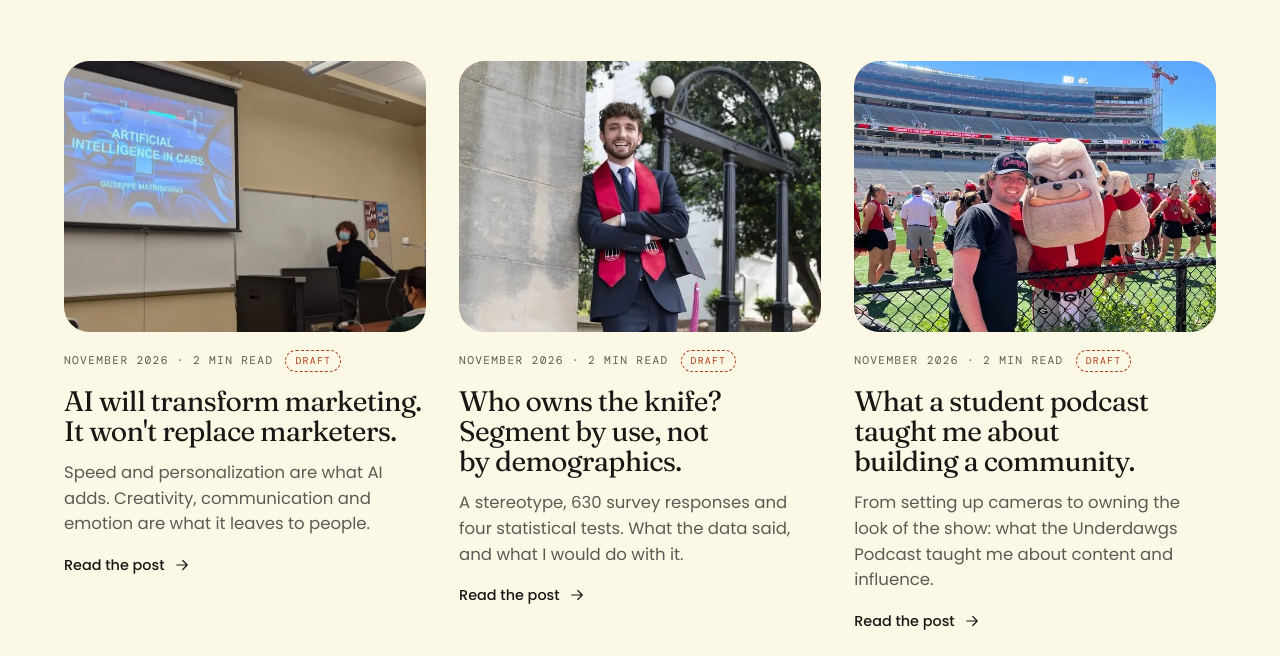
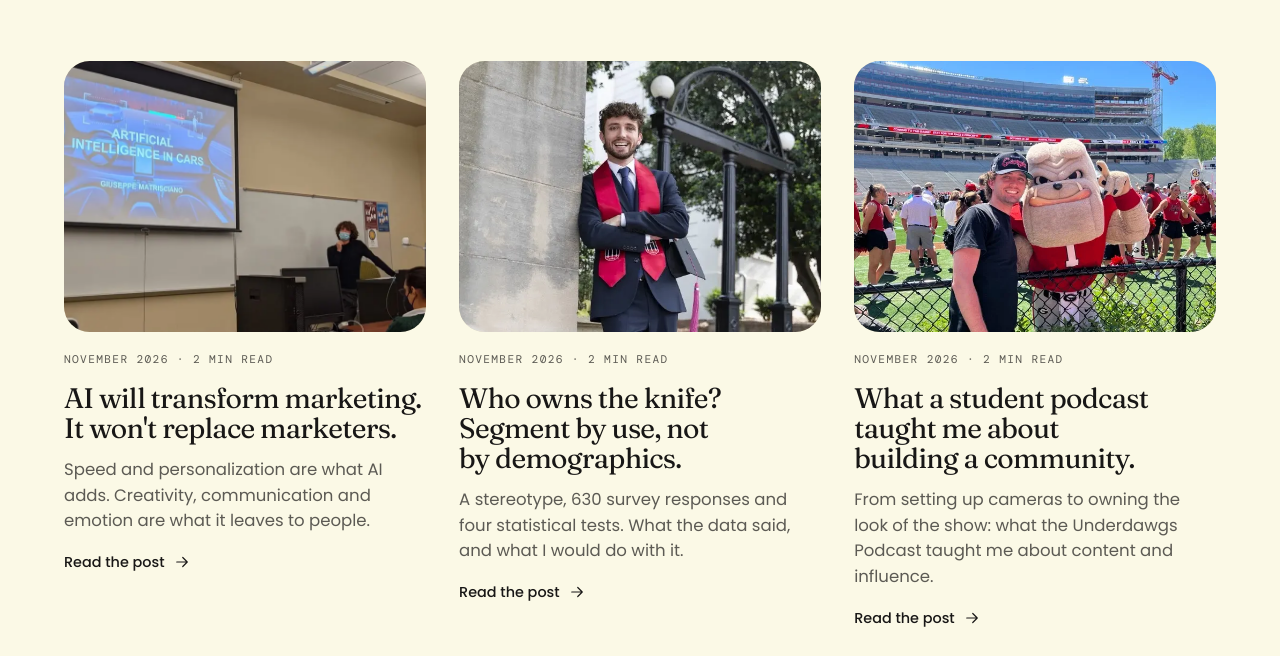
Before and after one commit to MatriscianoSalvatore/giuseppe-matrisciano, a plain HTML site: page blog.html in a window 1280 px wide. Shown: the part 441-1097 px from the top of the page. Drawn offline with nearby package versions, Linux system fonts and the light colour scheme.

Commit message:
Remove the draft label from the blog posts

```diff
--- a/blog.html
+++ b/blog.html
@@ -61,12 +61,12 @@
 					<p class="sec-lede rv">How I think about marketing: what I'm learning, what the data says, and what I would do with it.</p>
 				</header>
 				<!-- PLACEHOLDER POSTS: three first drafts built from the notes already on the site.
-				     Giuseppe rewrites them in his own words; then remove the "Draft" labels. -->
+				     Giuseppe rewrites them in his own words. -->
 				<div class="posts">
 					<article class="post-card rv">
 						<a href="blog-ai-will-not-replace-marketers.html" data-cursor="Read">
 							<span class="post-card-img"><img src="assets/img/st-petersburg-college-ai-in-cars-presentation-sm.webp" width="900" height="570" loading="lazy" decoding="async" alt="Giuseppe presenting in a classroom next to a slide titled Artificial Intelligence in Cars" style="object-position:50% 30%"></span>
-							<span class="post-card-meta">November 2026 · 2 min read<i class="draft">Draft</i></span>
+							<span class="post-card-meta">November 2026 · 2 min read</span>
 							<h2 class="post-card-title">AI will transform marketing. It won't replace marketers.</h2>
 							<span class="post-card-desc">Speed and personalization are what AI adds. Creativity, communication and emotion are what it leaves to people.</span>
 							<span class="post-card-more">Read the post<svg viewBox="0 0 24 24" aria-hidden="true"><path d="M5 12h14M13 6l6 6-6 6"/></svg></span>
@@ -75,7 +75,7 @@
 					<article class="post-card rv">
 						<a href="blog-segment-by-use-not-demographics.html" data-cursor="Read">
 							<span class="post-card-img"><img src="assets/img/uga-graduation-arch-sm.webp" width="600" height="900" loading="lazy" decoding="async" alt="Giuseppe smiling beside the Arch at the University of Georgia, wearing a red graduation stole" style="object-position:50% 24%"></span>
-							<span class="post-card-meta">November 2026 · 2 min read<i class="draft">Draft</i></span>
+							<span class="post-card-meta">November 2026 · 2 min read</span>
 							<h2 class="post-card-title">Who owns the knife? Segment by use, not by demographics.</h2>
 							<span class="post-card-desc">A stereotype, 630 survey responses and four statistical tests. What the data said, and what I would do with it.</span>
 							<span class="post-card-more">Read the post<svg viewBox="0 0 24 24" aria-hidden="true"><path d="M5 12h14M13 6l6 6-6 6"/></svg></span>
@@ -84,7 +84,7 @@
 					<article class="post-card rv">
 						<a href="blog-what-a-student-podcast-taught-me.html" data-cursor="Read">
 							<span class="post-card-img"><img src="assets/img/uga-hairy-dawg-sanford-stadium-sm.webp" width="675" height="900" loading="lazy" decoding="async" alt="Giuseppe in a Georgia cap next to Hairy Dawg, the University of Georgia mascot, at Sanford Stadium" style="object-position:50% 34%"></span>
-							<span class="post-card-meta">November 2026 · 2 min read<i class="draft">Draft</i></span>
+							<span class="post-card-meta">November 2026 · 2 min read</span>
 							<h2 class="post-card-title">What a student podcast taught me about building a community.</h2>
 							<span class="post-card-desc">From setting up cameras to owning the look of the show: what the Underdawgs Podcast taught me about content and influence.</span>
 							<span class="post-card-more">Read the post<svg viewBox="0 0 24 24" aria-hidden="true"><path d="M5 12h14M13 6l6 6-6 6"/></svg></span>
```
Also changed, not shown: blog-ai-will-not-replace-marketers.html (+2 -2 lines), blog-segment-by-use-not-demographics.html (+2 -2 lines), blog-what-a-student-podcast-taught-me.html (+2 -2 lines), index.html (+3 -3 lines).
